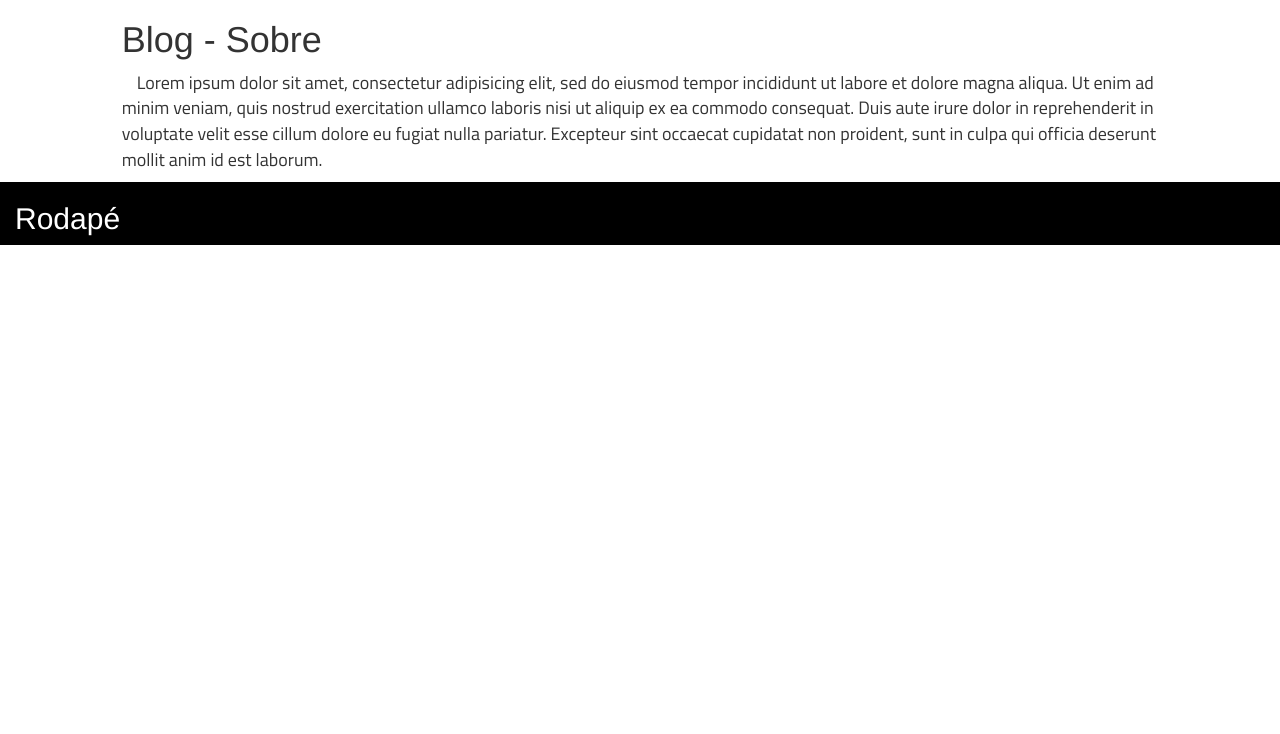
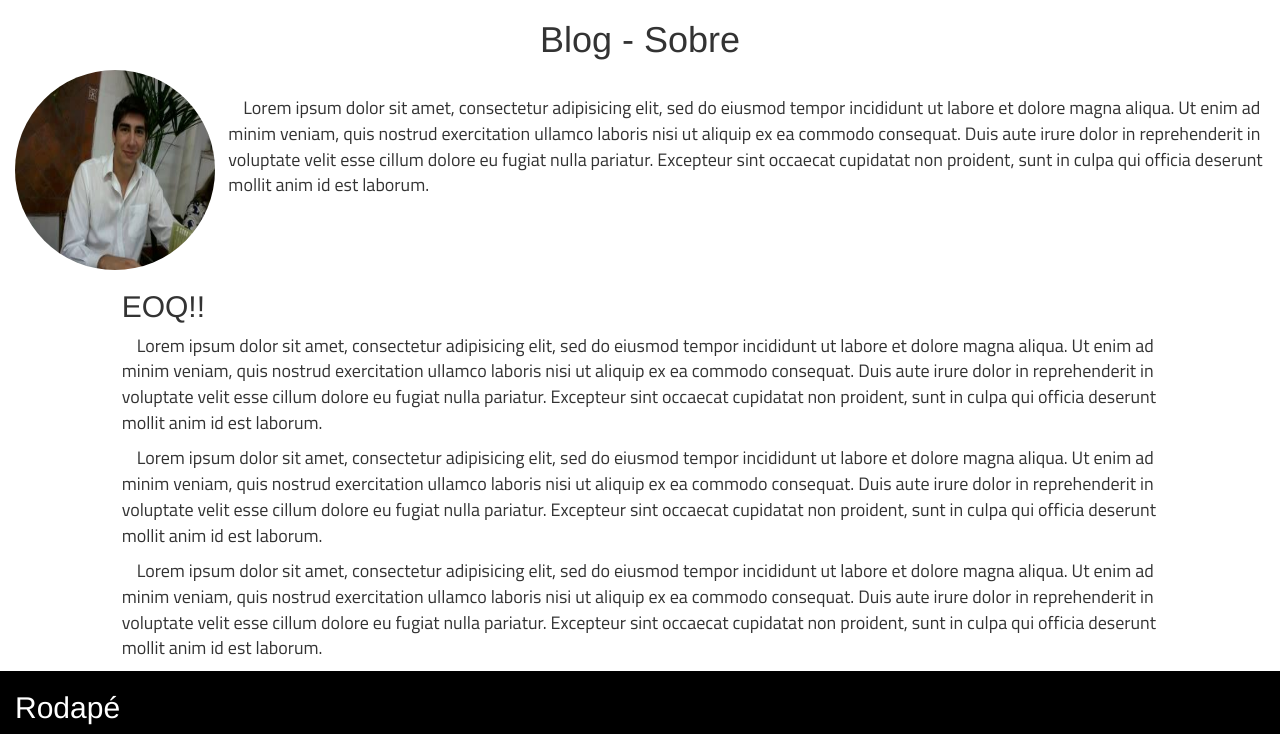
Before and after one commit to sgea/samuel-gea-blog, a Django app: page /sobre/ in a window 1280 px wide. Shown: the part 120-854 px from the top of the page. Before the commit the page ends 365 px from the top, so only its background shows below. Run offline with Django 3.2, Linux system fonts and the light colour scheme; some libraries are stand-ins or nearby versions.

Commit message:
Static: Adicionado imagem. Url: alterado nome. Templates: atualizados para ser compativeis com nome fornecido no Url

```diff
--- a/blog/static/css/blog.css
+++ b/blog/static/css/blog.css
@@ -6,8 +6,6 @@
 @import url(https://fonts.googleapis.com/css?family=Titillium+Web:400,300,300italic,400italic,700,700italic);
 
 p{ font-size: 18px; font-family: 'Titillium Web', sans-serif; text-indent: 15px; }
-
-#footer{ background-color: #000000; color: #FFFFFF;}
 
 nav a
 {
@@ -21,3 +19,20 @@ nav a
 }
 
 #header{ background-color: #008ae6; }
+
+#footer{ background-color: #000000; color: #FFFFFF;}
+
+#img-eu
+{
+	-webkit-border-radius: 50%;
+	border-radius: 50%;
+	width: 200px;
+	height: 200px;
+}
+
+#logado{ position: absolute; top: 20%; right: 50px;  }
+
+.margin-10
+{
+	margin-top: 2%;
+}
--- a/blog/urls.py
+++ b/blog/urls.py
@@ -9,12 +9,13 @@ from .views import(
 	portfolio
 )
 
+app_name = "blog"
 urlpatterns = [
 	url(r'^$', home, name='home' ),
 	url(r'^posts/$', posts, name='posts' ),
-	url(r'^posts/create/$', post_create, name='post_create' ),
-	url(r'^posts/(?P<id>[0-9]+)/$', post_detalhe, name='post_detalhe' ),
-	url(r'^posts/(?P<id>[0-9]+)/editar/$', post_editar, name='post_editar' ),
+	url(r'^posts/create/$', post_create, name='criar' ),
+	url(r'^posts/(?P<id>[0-9]+)/$', post_detalhe, name='detalhe' ),
+	url(r'^posts/(?P<id>[0-9]+)/editar/$', post_editar, name='editar' ),
 	url(r'^sobre/$', sobre, name='sobre' ),
 	url(r'^portfolio/$', portfolio, name='portfolio' )
 ]
--- a/blog/views.py
+++ b/blog/views.py
@@ -48,9 +48,9 @@ def post_editar( request, id ):
 		if form.is_valid():
 			post = form.save( commit=False )
 			post.autor = request.user
-			post.craido = timezone.now()
+			post.criado = timezone.now()
 			post.save()
-			return redirect('posts')
+			return redirect('blog:posts')
 	else:
 		form = PostForm( instance=post )
 
--- a/templates/base.html
+++ b/templates/base.html
@@ -4,6 +4,7 @@
   <head>
     <title>{{ title }}</title>
     <meta name="viewport" content="width=device-width, initial-scale=1.0">
+    <link rel="shortcut icon" type="image/png" href="{% static 'favicon.png' %}" />
     <link rel="stylesheet" href="https://maxcdn.bootstrapcdn.com/bootstrap/3.3.6/css/bootstrap.min.css" integrity="sha384-1q8mTJOASx8j1Au+a5WDVnPi2lkFfwwEAa8hDDdjZlpLegxhjVME1fgjWPGmkzs7" crossorigin="anonymous">
     <link rel="stylesheet" href="{% static 'css/blog.css' %}" />
   </head>
--- a/templates/header.html
+++ b/templates/header.html
@@ -4,10 +4,10 @@
     <header>
       <nav class="col-lg-4 col-md-4 col-sm-6 col-xs-12 col-lg-offset-4 col-md-off-set-4 col-sm-offset-3">
         <ul class="nav nav-pills nav-justified">
-          <li role="presentation"><a href="{% url 'home' %}">Home</a></li>
-          <li role="presentation"><a href="{% url 'posts' %}">Posts</a></li>
-          <li role="presentation"><a href="{% url 'sobre' %}">Sobre</a></li>
-          <li role="presentation"><a href="{% url 'portfolio' %}">Portfolio</a></li>
+          <li role="presentation"><a href="{% url 'blog:home' %}">Home</a></li>
+          <li role="presentation"><a href="{% url 'blog:posts' %}">Posts</a></li>
+          <li role="presentation"><a href="{% url 'blog:sobre' %}">Sobre</a></li>
+          <li role="presentation"><a href="{% url 'blog:portfolio' %}">Portfolio</a></li>
         </ul>
       </nav>
     </header>
--- a/templates/posts.html
+++ b/templates/posts.html
@@ -8,7 +8,7 @@
 
     {% for post in posts %}
 
-      <h2><a href="{% url 'post_detalhe' id=post.id %}">{{ post.titulo }}</a></h2>
+      <h2><a href="{% url 'blog:detalhe' id=post.id %}">{{ post.titulo }}</a></h2>
 
       <span>Criado: {{ post.criado }}</span>
 
--- a/templates/sobre.html
+++ b/templates/sobre.html
@@ -1,10 +1,19 @@
 {% extends 'base.html' %}
+{% load staticfiles %}
 
 {% block content %}
   <div class="row">
-  <div class="col-lg-10 col-md-10 col-sm-12 col-xs-12 col-lg-offset-1 col-md-offset-1">
 
-	<h1>Blog - Sobre</h1>
+    <h1 class="text-center">Blog - Sobre</h1>
+
+	<div class="col-lg-2 col-md-3 col-sm-6 col-xs-12 ">
+
+      <img id="img-eu" src="{% static 'samuelgea.jpg' %}" alt="Titulo">
+
+	</div>
+
+	<div class="margin-10 col-lg-10 col-md-9 col-sm-6 col-xs-12">
+
 	  <p>Lorem ipsum dolor sit amet, consectetur adipisicing elit, sed do eiusmod
 	  tempor incididunt ut labore et dolore magna aliqua. Ut enim ad minim veniam,
 	  quis nostrud exercitation ullamco laboris nisi ut aliquip ex ea commodo
@@ -13,6 +22,39 @@
 		proident, sunt in culpa qui officia deserunt mollit anim id est laborum.</p>
 
 	</div>
+
+  </div>
+
+  <div class="row">
+
+    <div class="col-lg-10 col-md-10 col-sm-12 col-xs-12 col-lg-offset-1 col-md-offset-1">
+
+      <h2>EOQ!!</h2>
+
+      <p>Lorem ipsum dolor sit amet, consectetur adipisicing elit, sed do eiusmod
+	  tempor incididunt ut labore et dolore magna aliqua. Ut enim ad minim veniam,
+	  quis nostrud exercitation ullamco laboris nisi ut aliquip ex ea commodo
+		consequat. Duis aute irure dolor in reprehenderit in voluptate velit esse
+		cillum dolore eu fugiat nulla pariatur. Excepteur sint occaecat cupidatat non
+		proident, sunt in culpa qui officia deserunt mollit anim id est laborum.</p>
+
+		<p>Lorem ipsum dolor sit amet, consectetur adipisicing elit, sed do eiusmod
+	  tempor incididunt ut labore et dolore magna aliqua. Ut enim ad minim veniam,
+	  quis nostrud exercitation ullamco laboris nisi ut aliquip ex ea commodo
+		consequat. Duis aute irure dolor in reprehenderit in voluptate velit esse
+		cillum dolore eu fugiat nulla pariatur. Excepteur sint occaecat cupidatat non
+		proident, sunt in culpa qui officia deserunt mollit anim id est laborum.</p>
+
+
+		<p>Lorem ipsum dolor sit amet, consectetur adipisicing elit, sed do eiusmod
+	  tempor incididunt ut labore et dolore magna aliqua. Ut enim ad minim veniam,
+	  quis nostrud exercitation ullamco laboris nisi ut aliquip ex ea commodo
+		consequat. Duis aute irure dolor in reprehenderit in voluptate velit esse
+		cillum dolore eu fugiat nulla pariatur. Excepteur sint occaecat cupidatat non
+		proident, sunt in culpa qui officia deserunt mollit anim id est laborum.</p>
+
+
+    </div>
   </div>
 
 {% endblock content %}
```
Also changed, not shown: templates/post_detalhe.html (+11 -3 lines), blog/static/samuelgea.jpg (added), samuelgea/settings.py (line endings or trailing spaces). Lines whose indentation alone changed are shown as unchanged.
